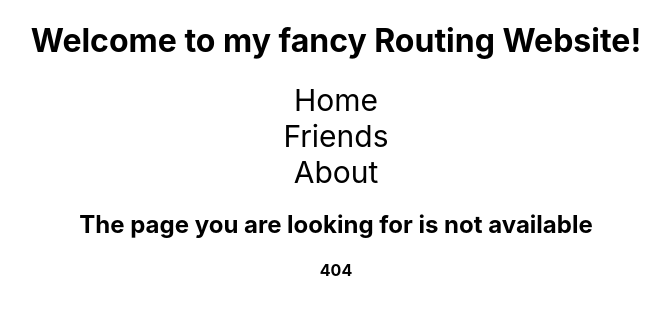
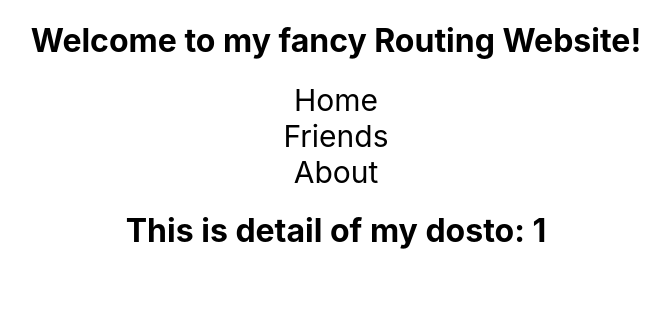
Before and after one commit to mohiuddin2721/react-routing-9-52, a React (Create React App) app: page /friend/1 in a window 1280 px wide. Before the commit this address had no page. Shown: the top 314 px of the page, without its empty margins (304-974 px from the left). Built offline with nearby package versions, Linux system fonts and the light colour scheme.

Commit message:
param are added

```diff
--- a/src/App.js
+++ b/src/App.js
@@ -1,6 +1,7 @@
 import { Route, Routes } from 'react-router-dom';
 import './App.css';
 import About from './components/About/About';
+import FriendDetail from './components/FriendDetail/FriendDetail';
 import Friends from './components/Friends/Friends';
 import Header from './components/Header/Header';
 import Home from './components/Home/Home';
@@ -13,6 +14,7 @@
       <Routes>
         <Route path="/" element={<Home></Home>}></Route>
         <Route path="/friends" element={<Friends></Friends>}></Route>
+        <Route path="/friend/:friendId" element={<FriendDetail></FriendDetail>}></Route>
         <Route path="/about" element={<About></About>}></Route>
         <Route path="*" element={<NotFound></NotFound>}></Route>
       </Routes>
--- a/src/components/Friend/Friend.js
+++ b/src/components/Friend/Friend.js
@@ -1,5 +1,5 @@
 import React from 'react';
-import { useNavigate } from 'react-router-dom';
+import { Link, useNavigate } from 'react-router-dom';
 
 const Friend = (props) => {
     // console.log(props.friend);
@@ -14,6 +14,7 @@
     return (
         <div>
             <h1>Name: {name}</h1>
+            <Link to={'/friend/' + id}>Show Detail</Link>
             <button onClick={showFriendDetail}>{username} id:{id}</button>
         </div>
     );
--- /dev/null
+++ b/src/components/FriendDetail/FriendDetail.js
@@ -0,0 +1,15 @@
+import React from 'react';
+import { useParams } from 'react-router-dom';
+
+const FriendDetail = () => {
+    // const params = useParams();
+    const {friendId} = useParams();
+    return (
+        <div>
+            {/* <h1>This is detail of my dosto. {params.friendId}</h1> */}
+            <h1>This is detail of my dosto: {friendId}</h1>
+        </div>
+    );
+};
+
+export default FriendDetail;
```
